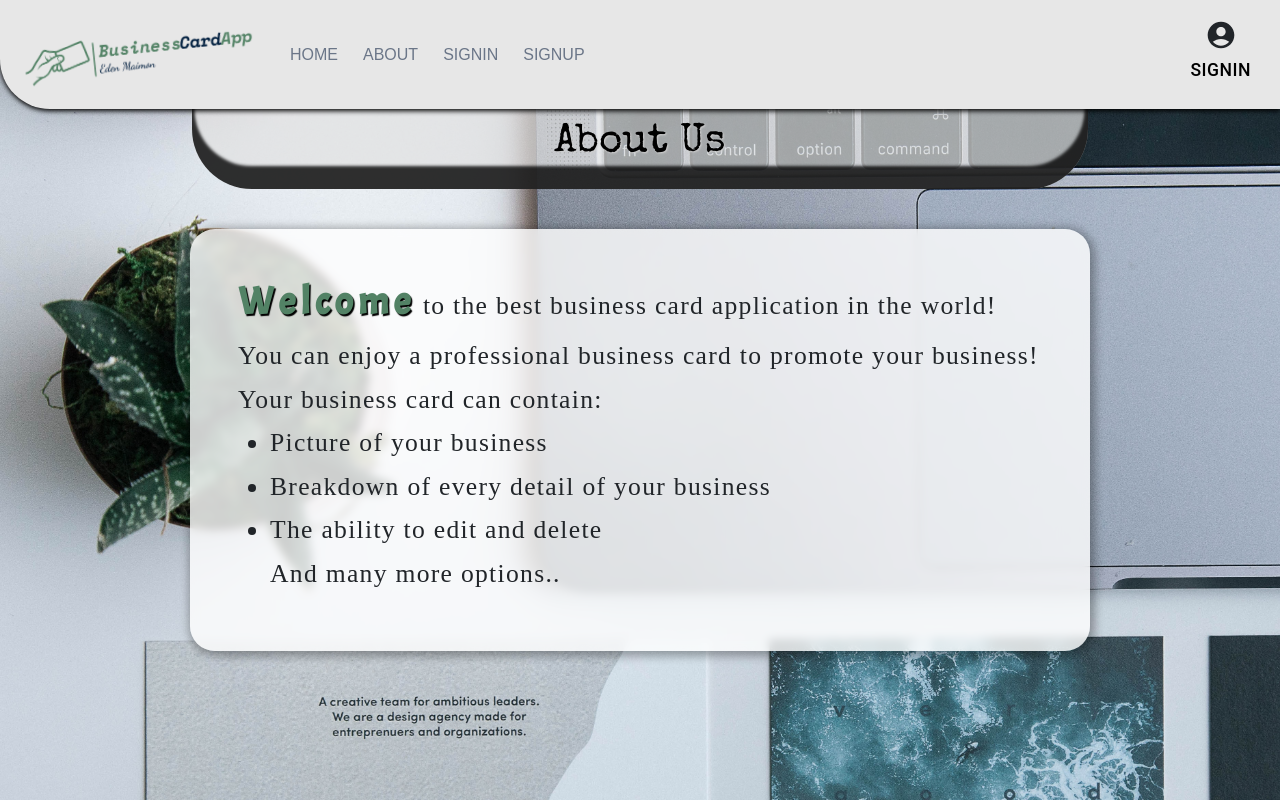
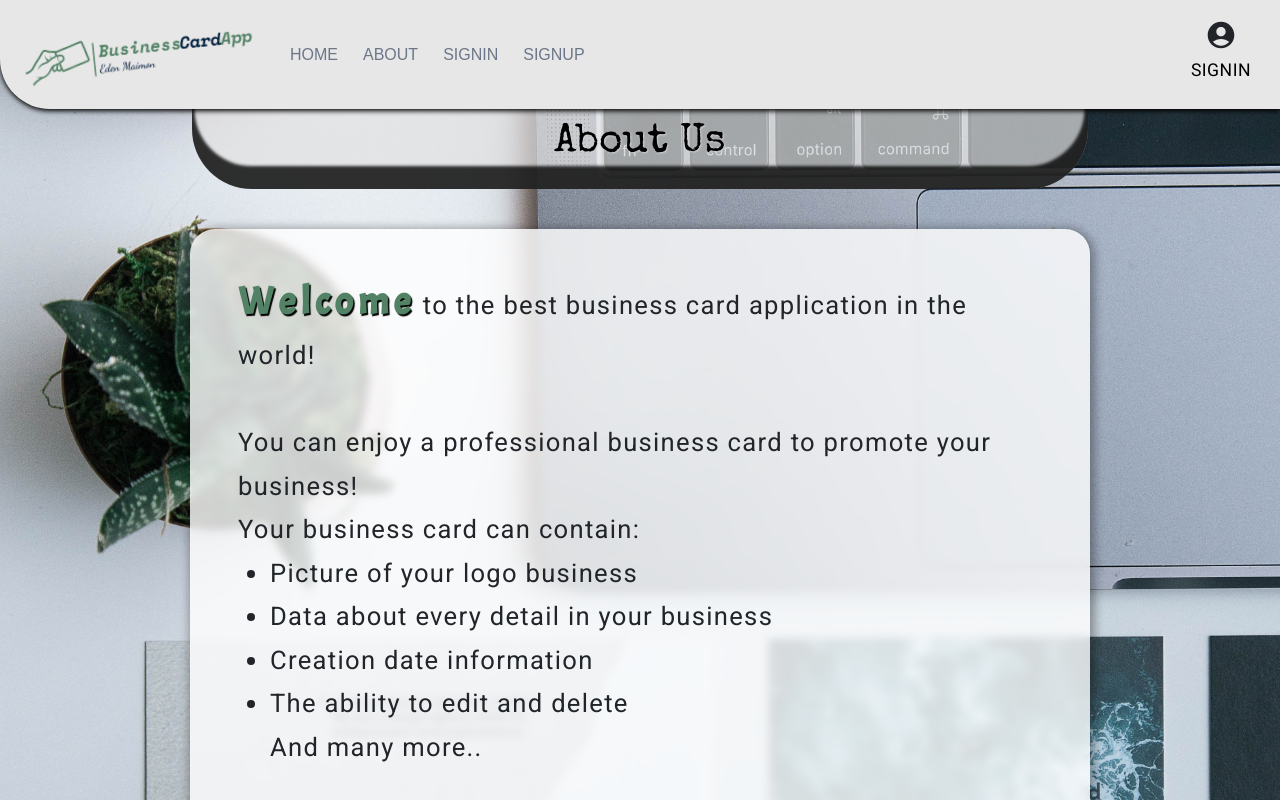
Before and after one commit to edenma5/BusinessCardApp_FullStack-Client, a React (Create React App) app: page /about in a window 1280 px wide. Shown: the top 800 px of the page. Built offline with nearby package versions, Linux system fonts and the light colour scheme.

Commit message:
bug fixed css

```diff
--- a/src/components/About.jsx
+++ b/src/components/About.jsx
@@ -9,15 +9,17 @@ export default function About() {
 
             <div className='aboutContentContainer'>
                 <div className='aboutContent'>
-                    <span className='specialWords' style={{ color: '#528265' }}>Welcome </span> to the best business card application in the world!<br></br>
-                    You can enjoy a professional business card to promote your business!<br></br>
-                    Your business card can contain:<br></br>
+                    <span className='specialWords' style={{ color: '#528265' }}>Welcome </span> to the best business card application in the world!<br /><br />
+                    You can enjoy a professional business card to promote your business!<br />
+                    Your business card can contain:<br />
                     <ul>
-                        <li>Picture of your business</li>
-                        <li>Breakdown of every detail of your business</li>
+                        <li>Picture of your logo business</li>
+                        <li>Data about every detail in your business</li>
+                        <li>Creation date information</li>
                         <li>The ability to edit and delete</li>
-                        And many more options..
+                        And many more..
                     </ul>
+
                 </div>
             </div>
         </div>
--- a/src/components/Home.jsx
+++ b/src/components/Home.jsx
@@ -16,9 +16,9 @@ export default function Home() {
                 <div className='homePageContentContainer'>
                     <div className='homePageContent'>
                         <span className='specialWords' style={{ color: '#528265' }}>Welcome</span> back, it's nice to see you again <span className="emojiHand">👋🏼</span><br /><br />
-                        Here, in <span style={{ cursor: 'pointer', color: 'rgb(0, 101, 101)', fontWeight: 'bolder', fontSize: '1.2em' }} onClick={() => navigate('/allbusinesscards')}>All Cards</span> tab you can find all the business cards of our business customers, who will be happy to provide you with professional, kindly and quality service. <br />
-                        From small to large companies, everything is here in a simple and convenient system.<br /><br />
-                        {userInfo?.isBusinessAccount && <p>in your <span style={{ cursor: 'pointer', color: 'rgb(0, 101, 101)', fontWeight: 'bolder', fontSize: '1.2em' }} onClick={() => navigate('/managmentcards')}>Personal Area</span>, You can always edit or delete them, And of course create as many new ones as you want!</p>}
+                        Here, in <span style={{ cursor: 'pointer', color: 'rgb(0, 101, 101)', fontWeight: 'bolder', fontSize: '1.2em' }} onClick={() => navigate('/allbusinesscards')}>All Cards</span> tab you can find all the business cards which belongs to our business customers, who will be happy to provide you with professional, quality and kindly service.<br />
+                        From small to large size businesses, everything here is in a simple and convenient system.<br /><br />
+                        {userInfo?.isBusinessAccount && <p>in your <span style={{ cursor: 'pointer', color: 'rgb(0, 101, 101)', fontWeight: 'bolder', fontSize: '1.2em' }} onClick={() => navigate('/managmentcards')}>Personal Area</span>, You can always edit or delete your cards, And of course to create new business cards, as many as you want!</p>}
                     </div>
                 </div> :
                 <div className='homePageContentContainer'>
@@ -26,7 +26,7 @@ export default function Home() {
                         <span className='specialWords' style={{ color: '#528265' }}>Welcome</span> to the best business card application in the world!<br /><br />
                         It seems that you are not logged in yet.<br />
                         We invite you to register by clicking <span style={{ cursor: 'pointer', color: 'rgb(0, 101, 101)', fontWeight: 'bolder', fontSize: '1.2em' }} onClick={() => navigate('/signup')}>here!</span> <span className='specialWords' style={{ color: 'lightsteelblue', rotate: '10deg', fontSize: '1em', marginLeft: '3rem' }}>It's free!!</span><br />
-                        Or <span style={{ cursor: 'pointer', color: 'rgb(0, 101, 101)', fontWeight: 'bolder', fontSize: '1.2em' }} onClick={() => navigate('/signin')}>sign in</span> if you already have an account with us.<br />
+                        Or <span style={{ cursor: 'pointer', color: 'rgb(0, 101, 101)', fontWeight: 'bolder', fontSize: '1.2em' }} onClick={() => navigate('/signin')}>sign in</span> if you already have an account.<br />
                     </div>
                 </div>}
         </div>
--- a/src/index.scss
+++ b/src/index.scss
@@ -1,4 +1,4 @@
-@import url('https://fonts.googleapis.com/css2?family=Acme&family=Dancing+Script:wght@500&family=Special+Elite&display=swap');
+@import url('https://fonts.googleapis.com/css2?family=Acme&family=Dancing+Script:wght@500&family=Roboto&family=Special+Elite&display=swap');
 
 @import "./sass/media";
 @import "./sass/header";
@@ -123,11 +123,11 @@ $mainColor: #528265;
 body {
   font-family: Arial, Helvetica, sans-serif;
   position: relative;
-  min-height: 100vh;
+  height: 100%;
   background-image: url('../src/Images/background.jpg');
   background-size: cover;
   background-repeat: no-repeat;
-  background-position: center;
+  background-position: top;
   background-attachment: fixed;
 }
 
--- a/src/sass/_about.scss
+++ b/src/sass/_about.scss
@@ -19,10 +19,15 @@
         padding: 2rem 2.5rem;
     }
 
+    @include mobile {
+        padding: 1rem;
+        width: 100%;
+    }
+
     .aboutContent {
         height: fit-content;
         width: 100%;
-        font-family: 'Times New Roman', Times, serif;
+        font-family: 'Roboto', sans-serif;
         line-height: 1.7;
         letter-spacing: 1.3px;
         font-size: 1.6em;
@@ -37,7 +42,7 @@
         }
 
         @include mobile {
-            font-size: 1.3em;
+            font-size: 1.2em;
             letter-spacing: 1.2px;
         }
 
--- a/src/sass/_cards.scss
+++ b/src/sass/_cards.scss
@@ -1,7 +1,9 @@
 .blackWindowContainer {
-    position: absolute;
+    position: fixed;
     left: 0;
     top: 0;
+    right: 0;
+    bottom: 0;
     z-index: 5;
     width: 100vw;
     height: 100%;
--- a/src/sass/_header.scss
+++ b/src/sass/_header.scss
@@ -262,7 +262,7 @@
                 justify-content: flex-start;
                 align-items: flex-start;
                 flex-direction: column;
-                gap: 30px;
+                gap: 20px;
 
                 .navLinkSideMenu {
                     color: #6b7688;
--- a/src/sass/_home.scss
+++ b/src/sass/_home.scss
@@ -19,10 +19,16 @@
         padding: 2rem 2.5rem;
     }
 
+    @include mobile {
+        padding: 1rem;
+        width: 100%;
+    }
+
+
     .homePageContent {
         height: fit-content;
         width: 100%;
-        font-family: 'Times New Roman', Times, serif;
+        font-family: 'Roboto', sans-serif;
         line-height: 1.7;
         letter-spacing: 1.3px;
         font-size: 1.6em;
@@ -37,7 +43,7 @@
         }
 
         @include mobile {
-            font-size: 1.3em;
+            font-size: 1.2em;
             letter-spacing: 1.2px;
         }
 
@@ -58,7 +64,7 @@
             }
 
             @include mobile {
-                font-size: 2.2rem;
+                font-size: 2rem;
             }
         }
     }
```
